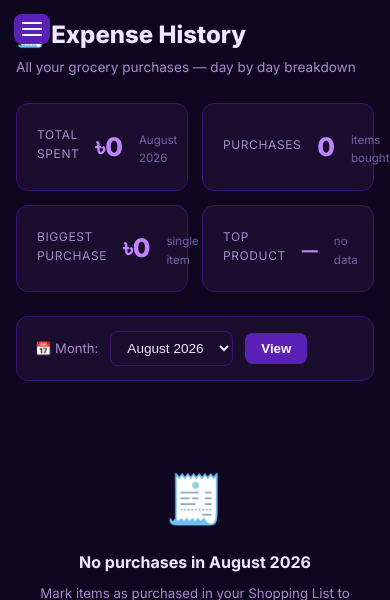
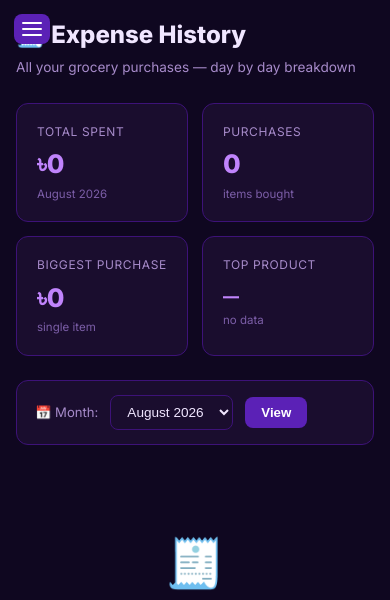
Before and after one commit to Ratul-007/GroceryGenius, a PHP site: page /pages/expense_history.php in a window 390 px wide. Shown: the top 600 px of the page. Run offline with PHP 8.4, Linux system fonts and the light colour scheme; the visitor is signed in with stand-in values (Sample User, id 1); data that the repository does not hold is empty.

Commit message:
Fix cross-browser audio bug and responsive layout issues on budget, prices, and expense history pages by Ratul

```diff
--- a/pages/expense_history.php
+++ b/pages/expense_history.php
@@ -104,22 +104,33 @@ if (!in_array($selected_month, $available_months)) {
     <link rel="stylesheet" href="../assets/css/style.css"/>
     <style>
 
-        /* ── STATS ── */
-        .stats-grid {
+        /* ── STATS ──
+           NOTE: These are intentionally namespaced with an "eh-" prefix
+           (not .stat-card / .stat-label / .stat-value) because the global
+           style.css already defines .stat-card as a flex row (icon + text)
+           for other pages like budget.php. Reusing that class name here
+           made this page's label/value/sub divs render as flex items in a
+           row instead of stacked, squeezing the last column so narrow that
+           text wrapped one letter per line. */
+        .eh-stats-grid {
             display: grid;
-            grid-template-columns: repeat(4, 1fr);
+            grid-template-columns: repeat(4, minmax(0, 1fr));
             gap: 14px;
             margin-bottom: 24px;
         }
 
-        .stat-card {
+        .eh-stat-card {
+            display: block;
             background: var(--bg-card);
             border: 1px solid var(--border);
             border-radius: var(--radius);
             padding: 18px 20px;
+            min-width: 0;
+            overflow: hidden;
         }
 
-        .stat-label {
+        .eh-stat-label {
+            display: block;
             font-size: 0.75rem;
             color: var(--text-muted);
             text-transform: uppercase;
@@ -127,17 +138,24 @@ if (!in_array($selected_month, $available_months)) {
             margin-bottom: 8px;
         }
 
-        .stat-value {
+        .eh-stat-value {
+            display: block;
             font-size: 1.6rem;
             font-weight: 800;
             color: var(--purple-300);
-            line-height: 1;
+            line-height: 1.2;
+            white-space: nowrap;
+            overflow: hidden;
+            text-overflow: ellipsis;
         }
 
-        .stat-sub {
+        .eh-stat-sub {
+            display: block;
             font-size: 0.72rem;
             color: var(--text-soft);
             margin-top: 5px;
+            overflow-wrap: break-word;
+            word-break: break-word;
         }
 
         /* ── FILTER BAR ── */
@@ -300,7 +318,7 @@ if (!in_array($selected_month, $available_months)) {
         }
 
         @media (max-width: 768px) {
-            .stats-grid { grid-template-columns: repeat(2, 1fr); }
+            .eh-stats-grid { grid-template-columns: repeat(2, minmax(0, 1fr)); }
             .filter-bar { flex-wrap: wrap; }
         }
 
@@ -349,8 +367,9 @@ if (!in_array($selected_month, $available_months)) {
 
             <a href="budget.php" class="nav-item">
                 <span class="nav-icon">💰</span> Budget
+            </a>
 
-            <a href="expense_history.php" class="nav-item">
+            <a href="expense_history.php" class="nav-item active">
                 <span class="nav-icon">🧾</span> Expense History
             </a>
             <a href="monthly_report.php" class="nav-item">
@@ -396,32 +415,32 @@ if (!in_array($selected_month, $available_months)) {
 
 
         <!-- STATS -->
-        <div class="stats-grid">
+        <div class="eh-stats-grid">
 
-            <div class="stat-card">
-                <div class="stat-label">Total Spent</div>
-                <div class="stat-value">৳<?= number_format((float)$stats['total_spent'], 0) ?></div>
-                <div class="stat-sub"><?= date('F Y', strtotime($selected_month . '-01')) ?></div>
+            <div class="eh-stat-card">
+                <div class="eh-stat-label">Total Spent</div>
+                <div class="eh-stat-value">৳<?= number_format((float)$stats['total_spent'], 0) ?></div>
+                <div class="eh-stat-sub"><?= date('F Y', strtotime($selected_month . '-01')) ?></div>
             </div>
 
-            <div class="stat-card">
-                <div class="stat-label">Purchases</div>
-                <div class="stat-value"><?= (int)$stats['total_purchases'] ?></div>
-                <div class="stat-sub">items bought</div>
+            <div class="eh-stat-card">
+                <div class="eh-stat-label">Purchases</div>
+                <div class="eh-stat-value"><?= (int)$stats['total_purchases'] ?></div>
+                <div class="eh-stat-sub">items bought</div>
             </div>
 
-            <div class="stat-card">
-                <div class="stat-label">Biggest Purchase</div>
-                <div class="stat-value">৳<?= number_format((float)$stats['biggest_purchase'], 0) ?></div>
-                <div class="stat-sub">single item</div>
+            <div class="eh-stat-card">
+                <div class="eh-stat-label">Biggest Purchase</div>
+                <div class="eh-stat-value">৳<?= number_format((float)$stats['biggest_purchase'], 0) ?></div>
+                <div class="eh-stat-sub">single item</div>
             </div>
 
-            <div class="stat-card">
-                <div class="stat-label">Top Product</div>
-                <div class="stat-value" style="font-size:1rem; padding-top:4px;">
+            <div class="eh-stat-card">
+                <div class="eh-stat-label">Top Product</div>
+                <div class="eh-stat-value" style="font-size:1rem; padding-top:4px;">
                     <?= $top_product ? htmlspecialchars($top_product['product_name']) : '—' ?>
                 </div>
-                <div class="stat-sub">
+                <div class="eh-stat-sub">
                     <?= $top_product ? '৳'.number_format((float)$top_product['total'], 2) . ' total' : 'no data' ?>
                 </div>
             </div>
```
Also changed, not shown: pages/budget.php (+19 -4 lines), pages/prices.php (+17 -4 lines). Lines whose indentation alone changed are shown as unchanged.
